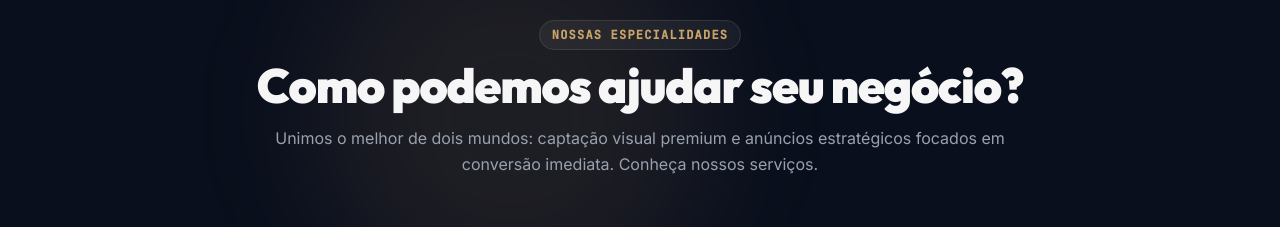
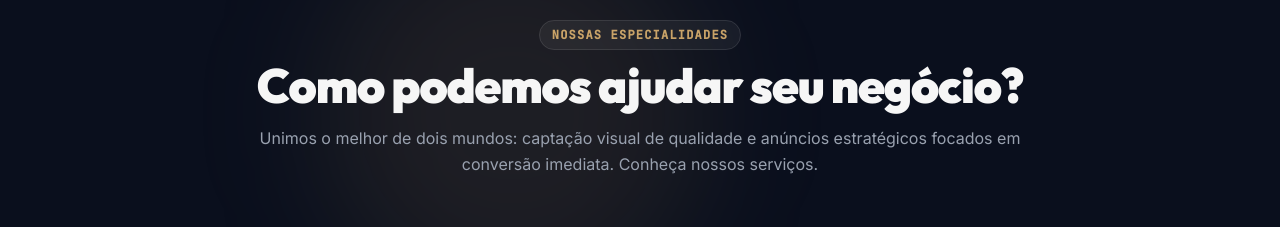
Before and after one commit to loccidigital/Site-LOCCI, a React (Vite) app: page / in a window 1280 px wide. Shown: the part 4900-5127 px from the top of the page. Built offline with nearby package versions, Linux system fonts and the light colour scheme.

Commit message:
Update Services.tsx

```diff
--- a/src/components/Services.tsx
+++ b/src/components/Services.tsx
@@ -139,7 +139,7 @@ export default function Services({ onServiceSelect }: ServicesProps) {
             Como podemos ajudar seu negócio?
           </h2>
           <p className="text-gray-400 text-sm sm:text-base leading-relaxed [text-wrap:pretty]">
-            Unimos o melhor de dois mundos: captação visual premium e anúncios estratégicos focados em conversão imediata. Conheça nossos serviços.
+            Unimos o melhor de dois mundos: captação visual de qualidade e anúncios estratégicos focados em conversão imediata. Conheça nossos serviços.
           </p>
         </div>
 
```
